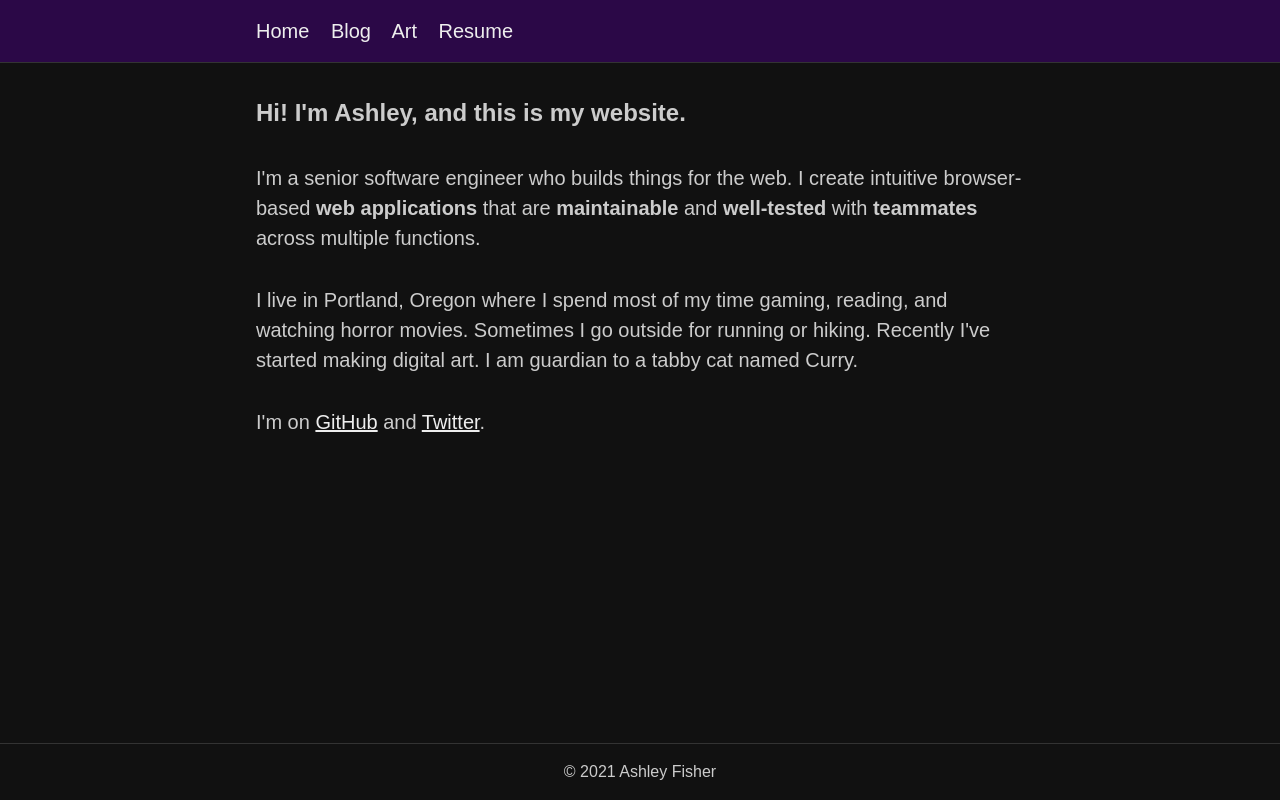
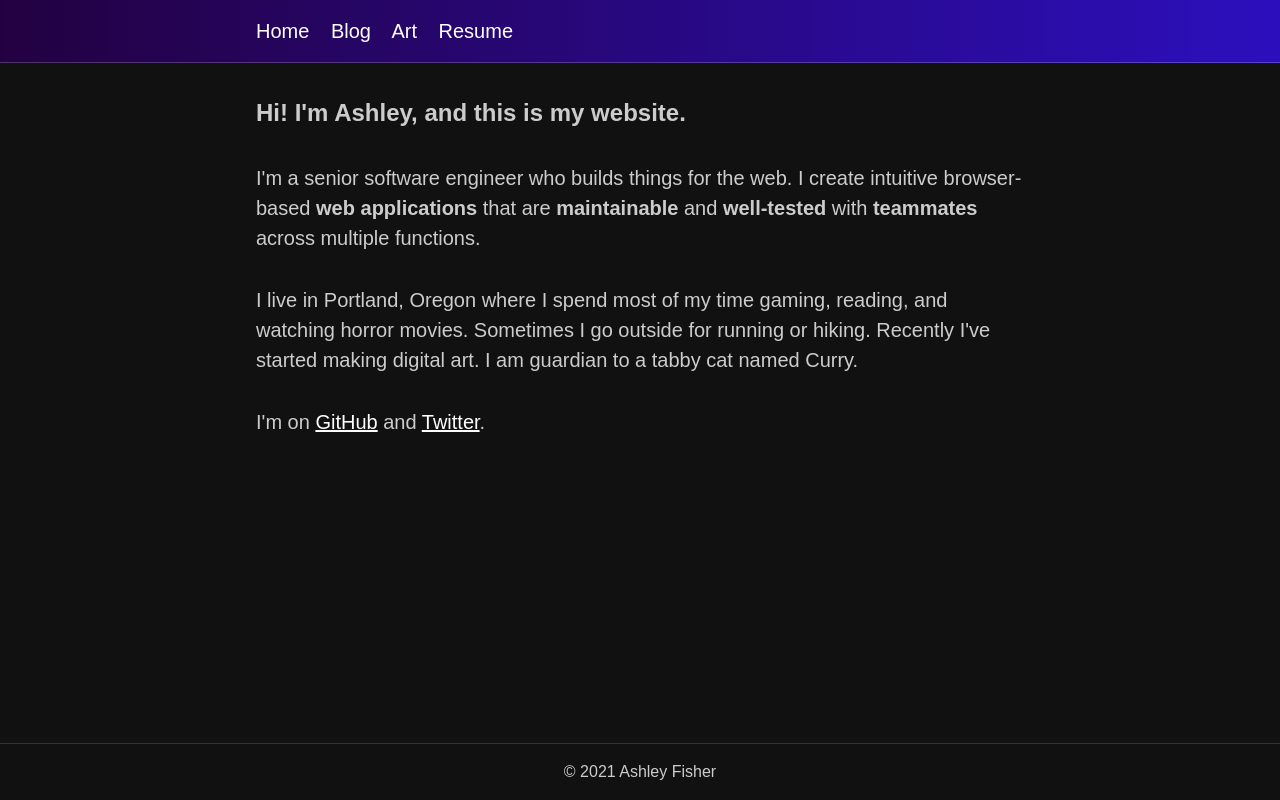
Before and after one commit to afisher/ash.fish, an Eleventy site: page src/index.html in a window 1280 px wide. Built offline with nearby package versions, Linux system fonts and the light colour scheme; Eleventy itself is replaced by a stand-in of ours; files that its build step writes are made by us from their sources.

Commit message:
updated navbar and link styles

```diff
--- a/src/_includes/layout-base.njk
+++ b/src/_includes/layout-base.njk
@@ -10,12 +10,12 @@
   <body
     class="bg-near-black avenir moon-gray lh-copy flex flex-column min-vh-100"
   >
-    <div class="bg-dark-purple bb b--dark-gray screen-only">
+    <div class="bg-dark-purple bb b--white-20 screen-only">
       <nav class="f4 mw7 pv3 center">
-        <a href="/" class="link dim light-gray mr3">Home</a>
-        <a href="/blog" class="link dim light-gray mr3">Blog</a>
-        <a href="/art" class="link dim light-gray mr3">Art</a>
-        <a href="/resume" class="link dim light-gray">Resume</a>
+        <a href="/" class="link underline-hover white mr3">Home</a>
+        <a href="/blog" class="link underline-hover white mr3">Blog</a>
+        <a href="/art" class="link underline-hover white mr3">Art</a>
+        <a href="/resume" class="link underline-hover white">Resume</a>
       </nav>
     </div>
     <main class="center mw7 flex-auto" id="main-content">
--- a/src/index.html
+++ b/src/index.html
@@ -17,13 +17,9 @@ layout: layout-base.njk
 </div>
 <div class="pv3 f4">
   I'm on
-  <a class="link dim underline light-gray" href="https://github.com/afisher"
-    >GitHub</a
-  >
+  <a class="link underline white" href="https://github.com/afisher">GitHub</a>
   and
-  <a
-    class="link dim underline light-gray"
-    href="https://twitter.com/hauntedlatte"
+  <a class="link underline white" href="https://twitter.com/hauntedlatte"
     >Twitter</a
   >.
 </div>
--- a/src/static/styles.css
+++ b/src/static/styles.css
@@ -1,5 +1,6 @@
 .bg-dark-purple {
-  background-color: #2b0847;
+  background: #2b0847
+    linear-gradient(to right, hsl(272, 97%, 13%), hsl(250, 85%, 40%));
 }
 
 ul {
@@ -9,6 +10,17 @@ ul {
 @media screen {
   .print-only {
     display: none;
+  }
+
+  @media (max-width: 600px) {
+    #resume-body {
+      display: block;
+    }
+
+    #resume-body > div {
+      width: 100%;
+      padding-right: 0;
+    }
   }
 }
 
@@ -29,4 +41,8 @@ ul {
     max-width: 100%;
     padding: 4rem;
   }
+
+  .underline {
+    text-decoration: none;
+  }
 }
```
Also changed, not shown: src/resume.md (+3 -3 lines).
